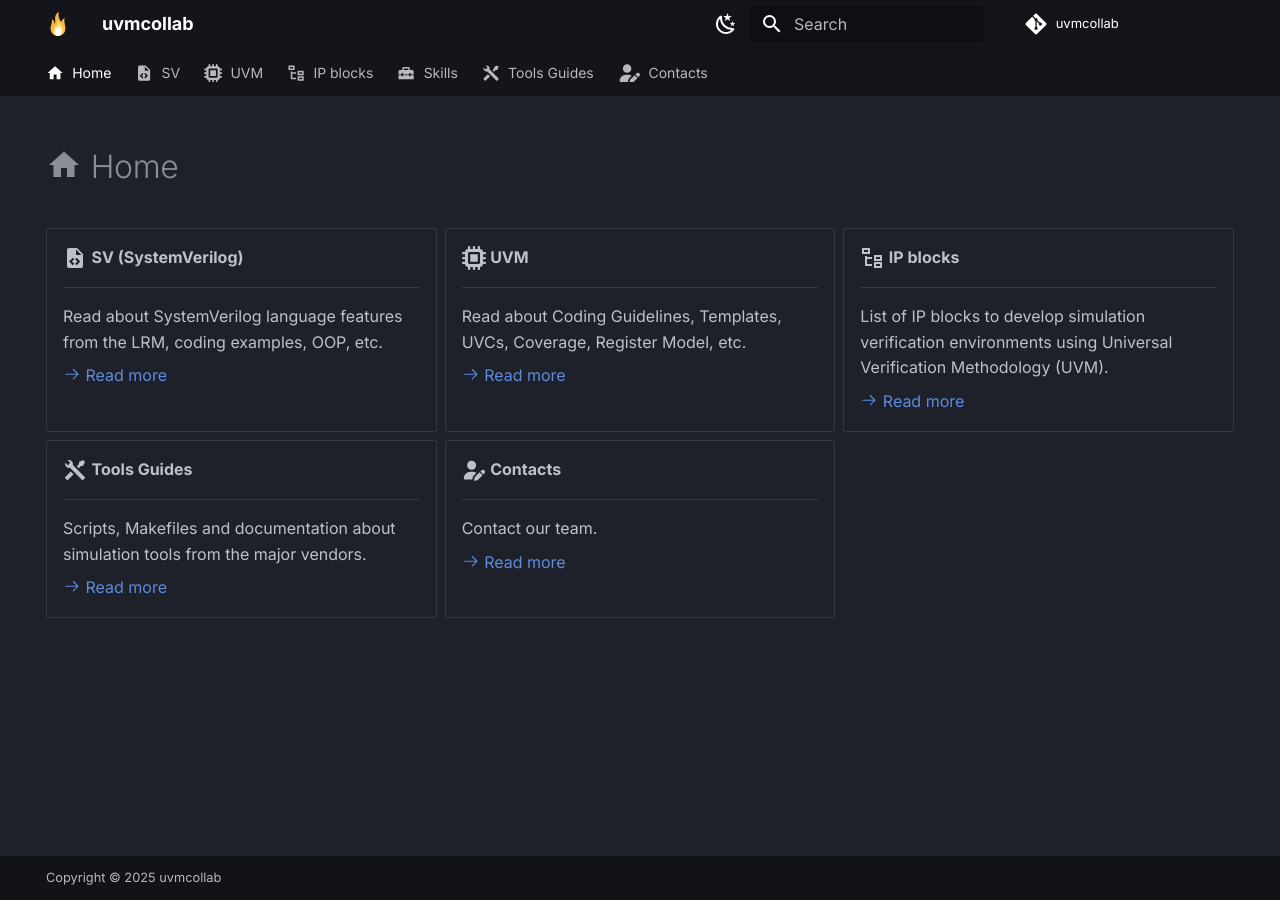
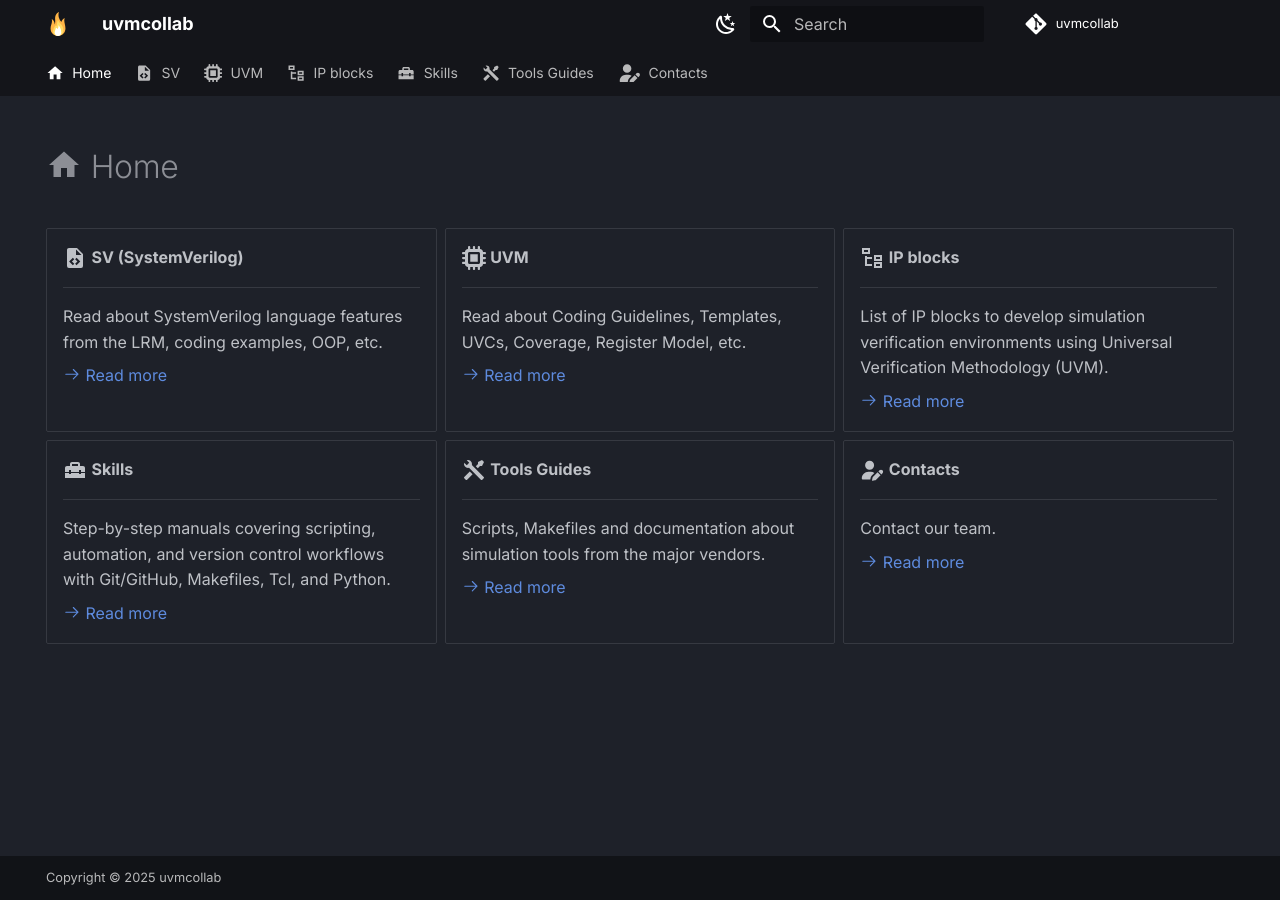
Before and after one commit to uvmcollab/uvmcollab.github.io, an MkDocs documentation site: the page built from docs/index.md, in a window 1280 px wide. Built offline with MkDocs 1.6.1 and Material for MkDocs 9.7.7, drawn with Linux system fonts in a browser that asks for light colours; some web fonts are replaced.

Commit message:
feat: add skiils to index.md

```diff
--- a/docs/index.md
+++ b/docs/index.md
@@ -18,7 +18,7 @@ hide:
 
 <div class="grid cards" markdown>
 
--    :material-file-code:{ .lg .middle } __SV (SystemVerilog)__
+- :material-file-code:{ .lg .middle } __SV (SystemVerilog)__
 
     ---
 
@@ -27,7 +27,7 @@ hide:
 
     [:octicons-arrow-right-24: Read more](sv/index.md)
 
--    :fontawesome-solid-microchip:{ .lg .middle } __UVM__
+- :fontawesome-solid-microchip:{ .lg .middle } __UVM__
 
     ---
 
@@ -36,7 +36,7 @@ hide:
 
     [:octicons-arrow-right-24: Read more](uvm/index.md)
 
--    :material-file-tree-outline:{ .lg .middle } __IP blocks__
+- :material-file-tree-outline:{ .lg .middle } __IP blocks__
 
     ---
 
@@ -44,9 +44,15 @@ hide:
 
     [:octicons-arrow-right-24: Read more](ip-blocks/index.md)
 
+- :material-toolbox:{ .lg .middle } __Skills__
 
+    ---
 
--    :material-tools:{ .lg .middle } __Tools Guides__
+    Step-by-step manuals covering scripting, automation, and version control workflows with Git/GitHub, Makefiles, Tcl, and Python.
+
+    [:octicons-arrow-right-24: Read more](skills/index.md)
+
+- :material-tools:{ .lg .middle } __Tools Guides__
 
     ---
 
@@ -54,7 +60,7 @@ hide:
 
     [:octicons-arrow-right-24: Read more](tools-guides/index.md)
 
--    :fontawesome-solid-user-pen:{ .lg .middle } __Contacts__
+- :fontawesome-solid-user-pen:{ .lg .middle } __Contacts__
 
     ---
 
```
